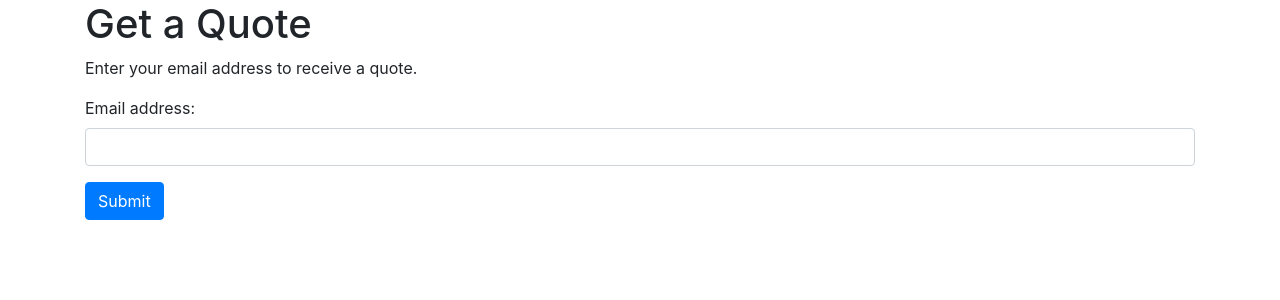
After one commit to JustinWChada/ConstructionDoctors-Code, a PHP site: page /pages/quotes.php in a window 1280 px wide. The commit adds this page. Shown: the top 300 px of the page. Run offline with PHP 8.4, Linux system fonts and the light colour scheme; some libraries are stand-ins or nearby versions.

Commit message:
The get a free quote field is now working. but i havent displayed the data

```diff
--- a/dashboard/dashboard.php
+++ b/dashboard/dashboard.php
@@ -74,8 +74,8 @@ $email = isset($_SESSION['email']) ? $_SESSION['email'] : ''; // Optional
 
             <!-- Main Content -->
             <main class="col-md-9 ms-sm-auto col-lg-10 p-0">
-                <?php include "contact_messages/show_messages.php"; ?>
-                <div class="dashboard-content" hidden>
+                <?php //include "contact_messages/show_messages.php"; ?>
+                <div class="dashboard-content">
                     <div class="dashboard-header">
                         <h1>Dashboard</h1>
                     </div>
--- a/includes/footer.php
+++ b/includes/footer.php
@@ -33,8 +33,9 @@
             <div class="col-lg-3 col-md-6">
                 <h5 class="footer-heading">Get a Free Quote</h5>
                 <p>Enter your email to get a free quote.</p>
-                <form class="subscribe-form">
-                    <input type="email" class="form-control" placeholder="Enter your email">
+                <form class="subscribe-form" action="../queries/quotes_query.php" method="post"
+                    enctype="multipart/form-data">
+                    <input type="email" name="quote_email" class="form-control" placeholder="Enter your email" required>
                     <button type="submit" class="btn btn-warning mt-2">Get a Free Quote</button>
                 </form>
             </div>
--- /dev/null
+++ b/pages/quotes.php
@@ -0,0 +1,77 @@
+<?php
+// Database connection details (replace with your actual credentials)
+$servername = "localhost";
+$username = "your_username";
+$password = "your_password";
+$dbname = "your_database";
+
+try {
+    $conn = new PDO("mysql:host=$servername;dbname=$dbname", $username, $password);
+    $conn->setAttribute(PDO::ATTR_ERRMODE, PDO::ERRMODE_EXCEPTION);
+} catch (PDOException $e) {
+    echo "Connection failed: " . $e->getMessage();
+    die(); // Stop execution if connection fails
+}
+
+// Function to store the email in the database
+function storeQuoteEmail($conn, $email)
+{
+    // Validate the email address (basic check)
+    if (!filter_var($email, FILTER_VALIDATE_EMAIL)) {
+        return "Invalid email format";  // Or throw an exception
+    }
+
+    try {
+        $stmt = $conn->prepare("INSERT INTO quotes (email) VALUES (:email)");
+        $stmt->bindParam(':email', $email);
+        $stmt->execute();
+        return "Email submitted successfully!";
+    } catch (PDOException $e) {
+        error_log("Error storing email: " . $e->getMessage());
+        return "An error occurred while submitting your email. Please try again later.";
+    }
+}
+
+// Handle form submission
+if ($_SERVER["REQUEST_METHOD"] == "POST") {
+    if (isset($_POST['email'])) {
+        $email = $_POST['email'];
+        $message = storeQuoteEmail($conn, $email); // Store the email and get a status message
+        echo "<div class='alert alert-info'>" . htmlspecialchars($message) . "</div>"; //Display alert message
+    } else {
+        echo "<div class='alert alert-danger'>Email field is required.</div>";
+    }
+}
+
+?>
+
+<!DOCTYPE html>
+<html lang="en">
+
+<head>
+    <meta charset="UTF-8">
+    <meta name="viewport" content="width=device-width, initial-scale=1.0">
+    <title>Get a Quote</title>
+    <link rel="stylesheet" href="https://stackpath.bootstrapcdn.com/bootstrap/4.5.2/css/bootstrap.min.css">
+</head>
+
+<body>
+    <div class="container">
+        <h1>Get a Quote</h1>
+        <p>Enter your email address to receive a quote.</p>
+
+        <form method="post" action="<?php echo htmlspecialchars($_SERVER["PHP_SELF"]); ?>">
+            <div class="form-group">
+                <label for="email">Email address:</label>
+                <input type="email" class="form-control" id="email" name="email" required>
+            </div>
+            <button type="submit" class="btn btn-primary">Submit</button>
+        </form>
+    </div>
+    <script src="https://code.jquery.com/jquery-3.5.1.slim.min.js"></script>
+    <script src="https://cdn.jsdelivr.net/npm/@popperjs/core@2.5.3/dist/umd/popper.min.js"></script>
+    <script src="https://stackpath.bootstrapcdn.com/bootstrap/4.5.2/js/bootstrap.min.js"></script>
+
+</body>
+
+</html>
```
Also changed, not shown: queries/quotes_query.php (added, +34 -0 lines), sql/quotes_db.sql (added, +7 -0 lines).
